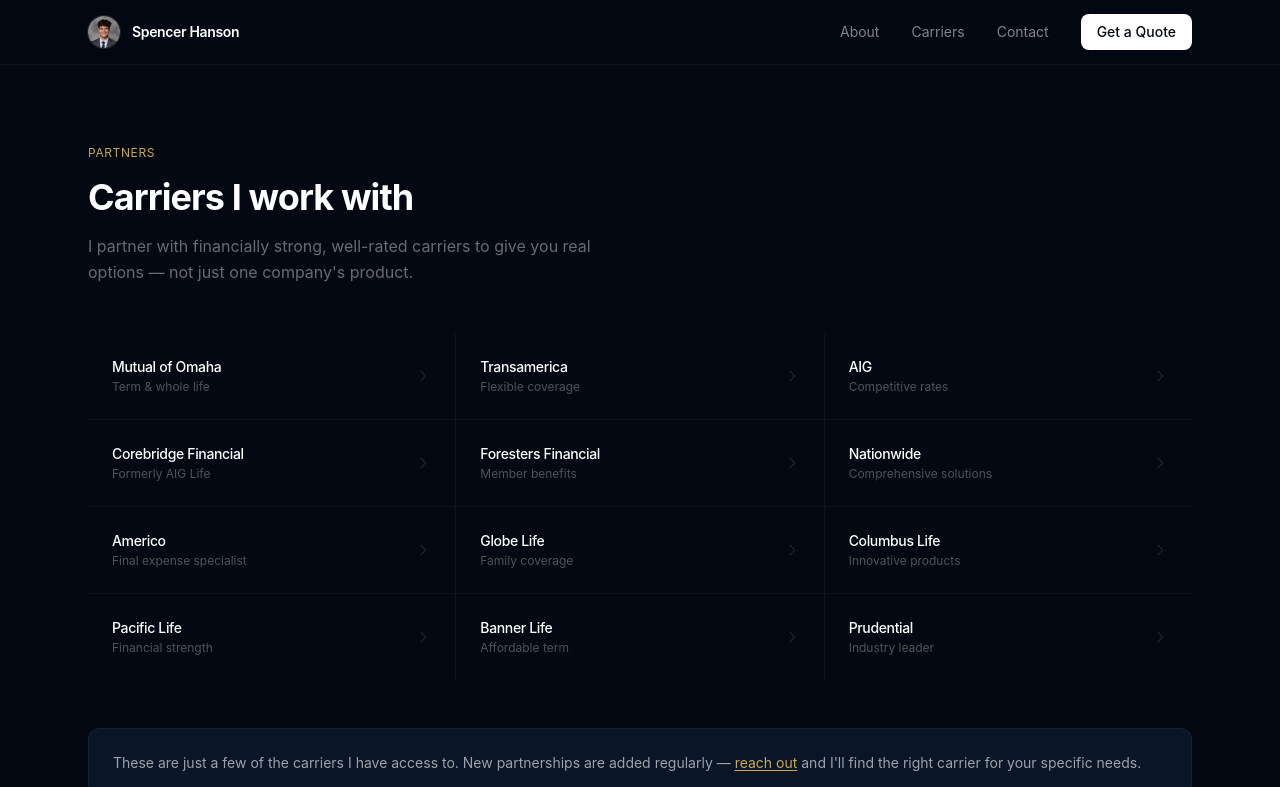
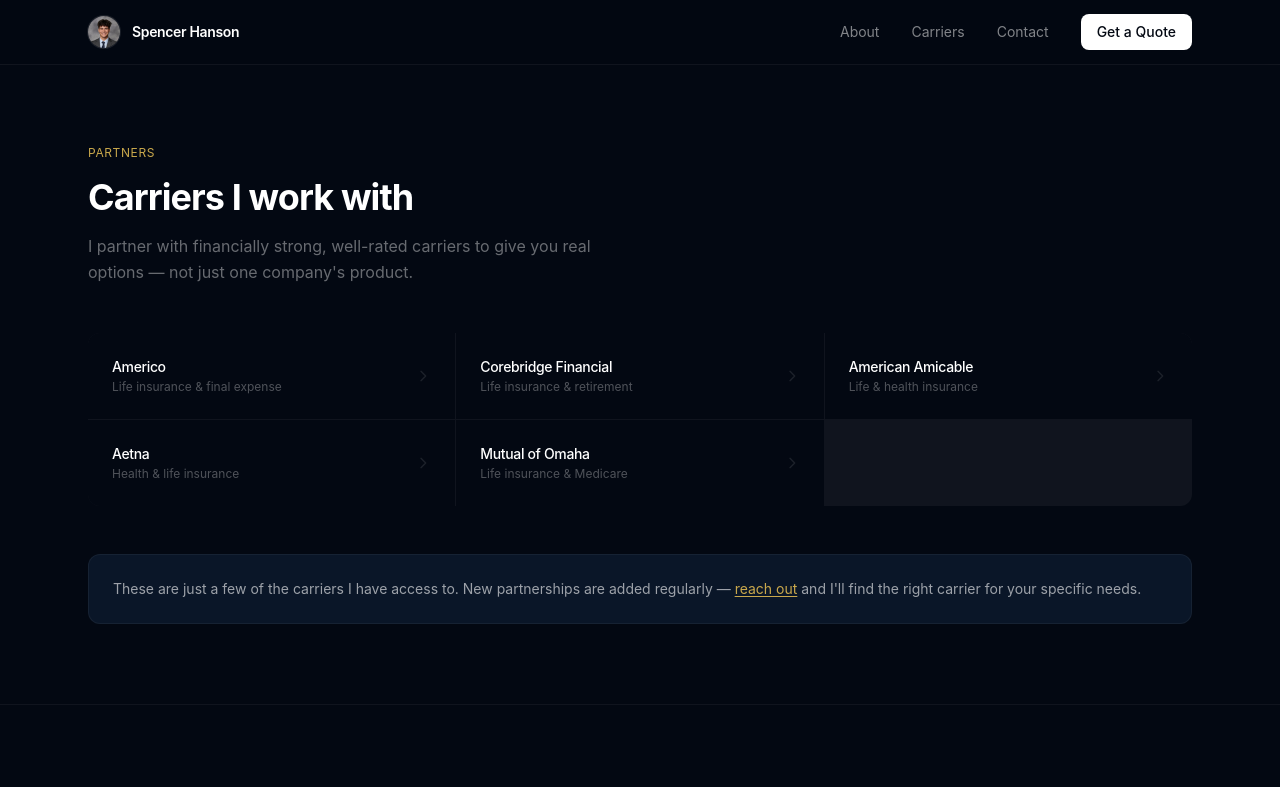
Before and after one commit to chillogu/built-by-spencer, a Next.js app: page /carriers in a window 1280 px wide. Shown: the top 787 px of the page. Built offline with nearby package versions, Linux system fonts and the light colour scheme.

Commit message:
update carriers to actual carriers I have access to

```diff
--- a/src/app/carriers/page.tsx
+++ b/src/app/carriers/page.tsx
@@ -1,18 +1,11 @@
 import CTA from "@/components/CTA";
 
 const carriers = [
-  { name: "Mutual of Omaha", note: "Term & whole life", url: "https://www.mutualofomaha.com/" },
-  { name: "Transamerica", note: "Flexible coverage", url: "https://www.transamerica.com/" },
-  { name: "AIG", note: "Competitive rates", url: "https://www.aig.com/" },
-  { name: "Corebridge Financial", note: "Formerly AIG Life", url: "https://www.corebridgefinancial.com/" },
-  { name: "Foresters Financial", note: "Member benefits", url: "https://www.foresters.com/" },
-  { name: "Nationwide", note: "Comprehensive solutions", url: "https://www.nationwide.com/" },
-  { name: "Americo", note: "Final expense specialist", url: "https://www.americo.com/" },
-  { name: "Globe Life", note: "Family coverage", url: "https://www.globeontheweb.com/" },
-  { name: "Columbus Life", note: "Innovative products", url: "https://www.columbuslife.com/" },
-  { name: "Pacific Life", note: "Financial strength", url: "https://www.pacificlife.com/" },
-  { name: "Banner Life", note: "Affordable term", url: "https://www.bannerlife.com/" },
-  { name: "Prudential", note: "Industry leader", url: "https://www.prudential.com/" },
+  { name: "Americo", note: "Life insurance & final expense", url: "https://americo.com/" },
+  { name: "Corebridge Financial", note: "Life insurance & retirement", url: "https://corebridgefinancial.com/" },
+  { name: "American Amicable", note: "Life & health insurance", url: "https://www.americanamicable.com/" },
+  { name: "Aetna", note: "Health & life insurance", url: "https://www.aetna.com/" },
+  { name: "Mutual of Omaha", note: "Life insurance & Medicare", url: "https://mutualofomaha.com/" },
 ];
 
 export default function Carriers() {
```
